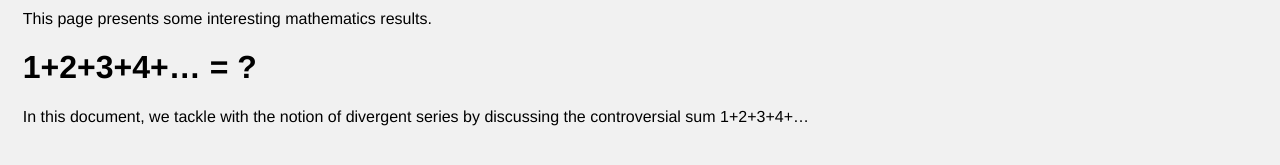
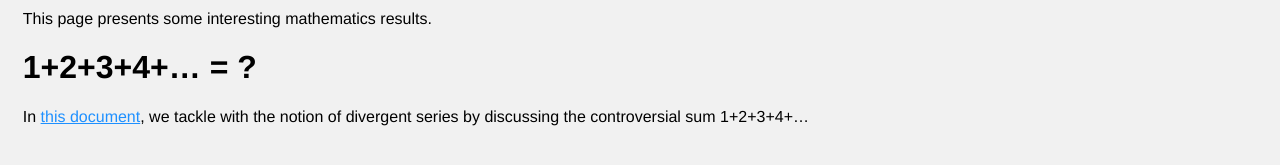
Before and after one commit to grfreche/grfreche.github.io, a Jekyll site: the page built from maths.md, in a window 1280 px wide. Shown: the part 294-459 px from the top of the page. Built offline with Jekyll 4.4.1, drawn with Linux system fonts in a browser that asks for light colours.

Commit message:
Update maths.md

```diff
--- a/maths.md
+++ b/maths.md
@@ -8,4 +8,5 @@ This page presents some interesting mathematics results.
 
 # 1+2+3+4+... = ?
 
-In this document, we tackle with the notion of divergent series by discussing the controversial sum 1+2+3+4+...
+In <a href="https://grfreche.github.io/pdfs/DivergentSeries.pdf" class="image fit">this document</a>,
+we tackle with the notion of divergent series by discussing the controversial sum 1+2+3+4+...
```
